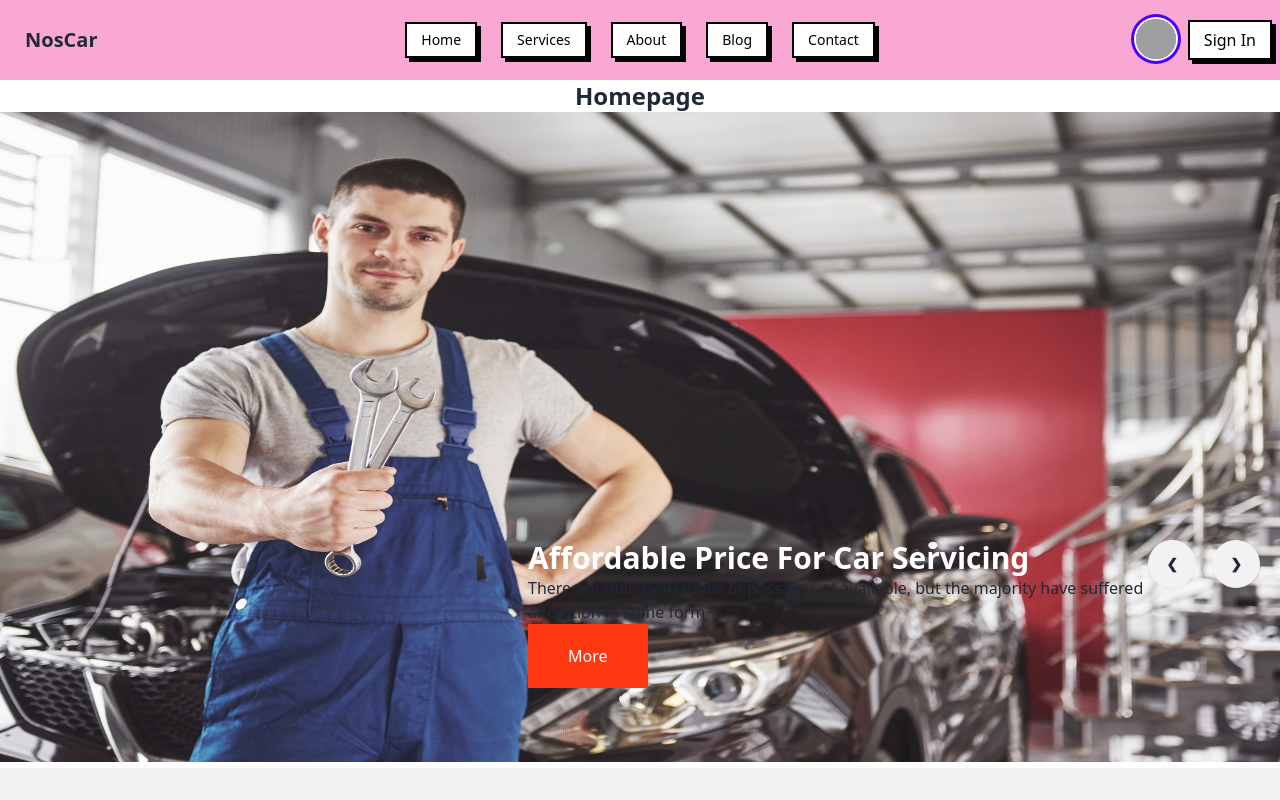
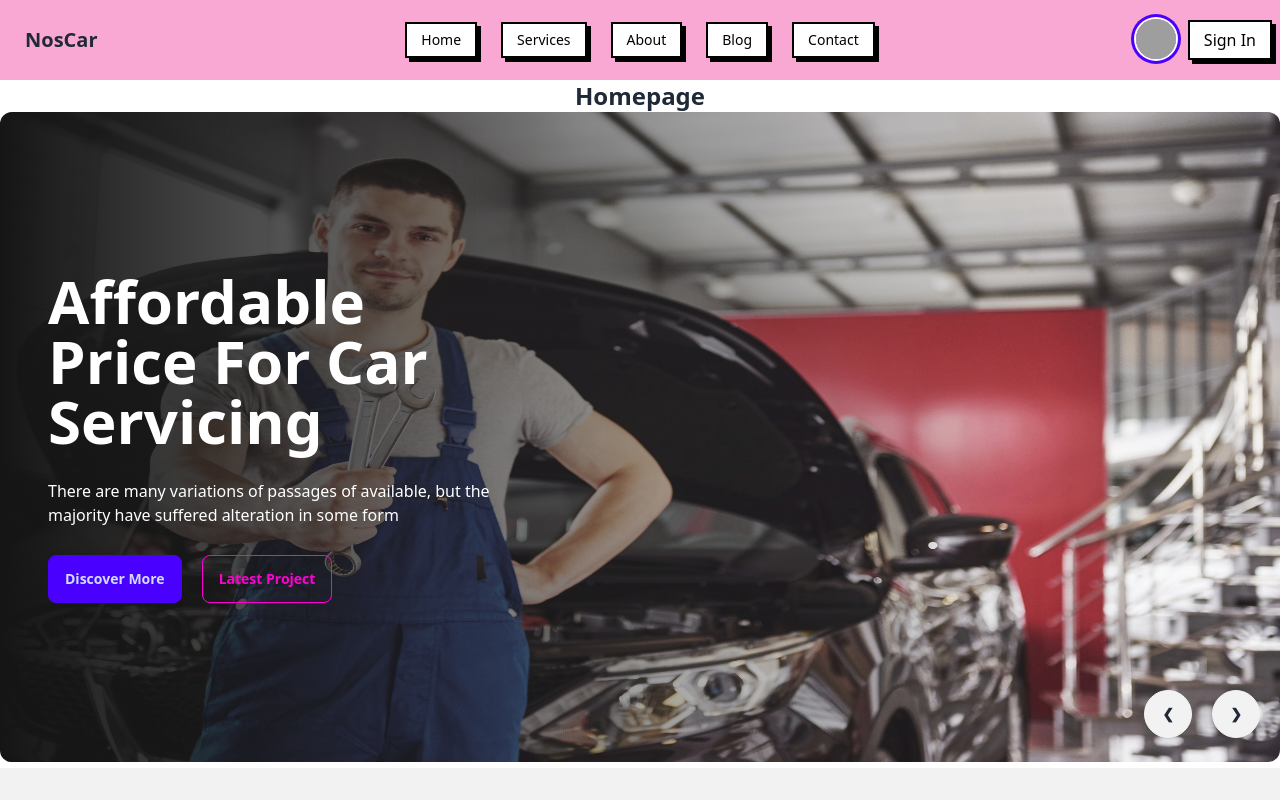
Before and after one commit to TheRABU/nos-car-client, a React (Vite) app: page / in a window 1280 px wide. Shown: the top 800 px of the page. Built offline with nearby package versions, Linux system fonts and the light colour scheme; grey boxes are pictures that could not be loaded.

Commit message:
banner completed

```diff
--- a/src/pages/homepage/Banner.jsx
+++ b/src/pages/homepage/Banner.jsx
@@ -9,19 +9,26 @@
   return (
     <div className="carousel h-screen md:max-h-[650px] w-full">
       <div id="slide1" className="carousel-item relative w-full">
-        <img src={img1} className="h-full w-full" />
-        <div className="absolute flex justify-between md:justify-end transform -translate-y-1/2 left-5 right-5 bottom-0">
-          <div className="text-content w-3/6">
-            <h1 className="text-3xl font-bold text-white">
+        <img src={img1} className="w-full rounded-xl" />
+        <div className="absolute rounded-xl flex items-center h-full left-0 top-0 bg-gradient-to-r from-[#151515] to-[rgba(21, 21, 21, 0)]">
+          <div className="text-white space-y-7 pl-12 w-1/2">
+            <h2 className="text-6xl font-bold">
               Affordable Price For Car Servicing
-            </h1>
+            </h2>
             <p>
               There are many variations of passages of available, but the
               majority have suffered alteration in some form
             </p>
-            <button className="bg-[#FF3811] px-10 py-5 text-white">More</button>
+            <div>
+              <button className="btn btn-primary mr-5">Discover More</button>
+              <button className="btn btn-outline btn-secondary">
+                Latest Project
+              </button>
+            </div>
           </div>
-          <a href="#slide4" className="btn btn-circle mr-4">
+        </div>
+        <div className="absolute flex justify-end transform -translate-y-1/2 left-5 right-5 bottom-0">
+          <a href="#slide6" className="btn btn-circle mr-5">
             ❮
           </a>
           <a href="#slide2" className="btn btn-circle">
@@ -30,9 +37,26 @@
         </div>
       </div>
       <div id="slide2" className="carousel-item relative w-full">
-        <img src={img2} className="w-full" />
-        <div className="absolute flex justify-between md:justify-end transform -translate-y-1/2 left-5 right-5 bottom-0">
-          <a href="#slide1" className="btn btn-circle mr-4">
+        <img src={img2} className="w-full rounded-xl" />
+        <div className="absolute rounded-xl flex items-center h-full left-0 top-0 bg-gradient-to-r from-[#151515] to-[rgba(21, 21, 21, 0)]">
+          <div className="text-white space-y-7 pl-12 w-1/2">
+            <h2 className="text-6xl font-bold">
+              Affordable Price For Car Servicing
+            </h2>
+            <p>
+              There are many variations of passages of available, but the
+              majority have suffered alteration in some form
+            </p>
+            <div>
+              <button className="btn btn-primary mr-5">Discover More</button>
+              <button className="btn btn-outline btn-secondary">
+                Latest Project
+              </button>
+            </div>
+          </div>
+        </div>
+        <div className="absolute flex justify-end transform -translate-y-1/2 left-5 right-5 bottom-0">
+          <a href="#slide1" className="btn btn-circle mr-5">
             ❮
           </a>
           <a href="#slide3" className="btn btn-circle">
@@ -41,9 +65,26 @@
         </div>
       </div>
       <div id="slide3" className="carousel-item relative w-full">
-        <img src={img3} className="w-full" />
-        <div className="absolute flex justify-between md:justify-end transform -translate-y-1/2 left-5 right-5 bottom-0">
-          <a href="#slide2" className="btn btn-circle mr-4">
+        <img src={img1} className="w-full rounded-xl" />
+        <div className="absolute rounded-xl flex items-center h-full left-0 top-0 bg-gradient-to-r from-[#151515] to-[rgba(21, 21, 21, 0)]">
+          <div className="text-white space-y-7 pl-12 w-1/2">
+            <h2 className="text-6xl font-bold">
+              Affordable Price For Car Servicing
+            </h2>
+            <p>
+              There are many variations of passages of available, but the
+              majority have suffered alteration in some form
+            </p>
+            <div>
+              <button className="btn btn-primary mr-5">Discover More</button>
+              <button className="btn btn-outline btn-secondary">
+                Latest Project
+              </button>
+            </div>
+          </div>
+        </div>
+        <div className="absolute flex justify-end transform -translate-y-1/2 left-5 right-5 bottom-0">
+          <a href="#slide2" className="btn btn-circle mr-5">
             ❮
           </a>
           <a href="#slide4" className="btn btn-circle">
@@ -52,9 +93,26 @@
         </div>
       </div>
       <div id="slide4" className="carousel-item relative w-full">
-        <img src={img4} className="w-full" />
-        <div className="absolute flex justify-between md:justify-end transform -translate-y-1/2 left-5 right-5 bottom-0">
-          <a href="#slide3" className="btn btn-circle mr-4">
+        <img src={img4} className="w-full rounded-xl" />
+        <div className="absolute rounded-xl flex items-center h-full left-0 top-0 bg-gradient-to-r from-[#151515] to-[rgba(21, 21, 21, 0)]">
+          <div className="text-white space-y-7 pl-12 w-1/2">
+            <h2 className="text-6xl font-bold">
+              Affordable Price For Car Servicing
+            </h2>
+            <p>
+              There are many variations of passages of available, but the
+              majority have suffered alteration in some form
+            </p>
+            <div>
+              <button className="btn btn-primary mr-5">Discover More</button>
+              <button className="btn btn-outline btn-secondary">
+                Latest Project
+              </button>
+            </div>
+          </div>
+        </div>
+        <div className="absolute flex justify-end transform -translate-y-1/2 left-5 right-5 bottom-0">
+          <a href="#slide3" className="btn btn-circle mr-5">
             ❮
           </a>
           <a href="#slide5" className="btn btn-circle">
@@ -63,9 +121,26 @@
         </div>
       </div>
       <div id="slide5" className="carousel-item relative w-full">
-        <img src={img5} className="w-full" />
-        <div className="absolute flex justify-between md:justify-end transform -translate-y-1/2 left-5 right-5 bottom-0">
-          <a href="#slide4" className="btn btn-circle mr-4">
+        <img src={img5} className="w-full rounded-xl" />
+        <div className="absolute rounded-xl flex items-center h-full left-0 top-0 bg-gradient-to-r from-[#151515] to-[rgba(21, 21, 21, 0)]">
+          <div className="text-white space-y-7 pl-12 w-1/2">
+            <h2 className="text-6xl font-bold">
+              Affordable Price For Car Servicing
+            </h2>
+            <p>
+              There are many variations of passages of available, but the
+              majority have suffered alteration in some form
+            </p>
+            <div>
+              <button className="btn btn-primary mr-5">Discover More</button>
+              <button className="btn btn-outline btn-secondary">
+                Latest Project
+              </button>
+            </div>
+          </div>
+        </div>
+        <div className="absolute flex justify-end transform -translate-y-1/2 left-5 right-5 bottom-0">
+          <a href="#slide4" className="btn btn-circle mr-5">
             ❮
           </a>
           <a href="#slide6" className="btn btn-circle">
@@ -74,9 +149,26 @@
         </div>
       </div>
       <div id="slide6" className="carousel-item relative w-full">
-        <img src={img6} className="w-full" />
-        <div className="absolute flex justify-between md:justify-end transform -translate-y-1/2 left-5 right-5 bottom-0">
-          <a href="#slide5" className="btn btn-circle mr-4">
+        <img src={img6} className="w-full rounded-xl" />
+        <div className="absolute rounded-xl flex items-center h-full left-0 top-0 bg-gradient-to-r from-[#151515] to-[rgba(21, 21, 21, 0)]">
+          <div className="text-white space-y-7 pl-12 w-1/2">
+            <h2 className="text-6xl font-bold">
+              Affordable Price For Car Servicing
+            </h2>
+            <p>
+              There are many variations of passages of available, but the
+              majority have suffered alteration in some form
+            </p>
+            <div>
+              <button className="btn btn-primary mr-5">Discover More</button>
+              <button className="btn btn-outline btn-secondary">
+                Latest Project
+              </button>
+            </div>
+          </div>
+        </div>
+        <div className="absolute flex justify-end transform -translate-y-1/2 left-5 right-5 bottom-0">
+          <a href="#slide5" className="btn btn-circle mr-5">
             ❮
           </a>
           <a href="#slide1" className="btn btn-circle">
```
